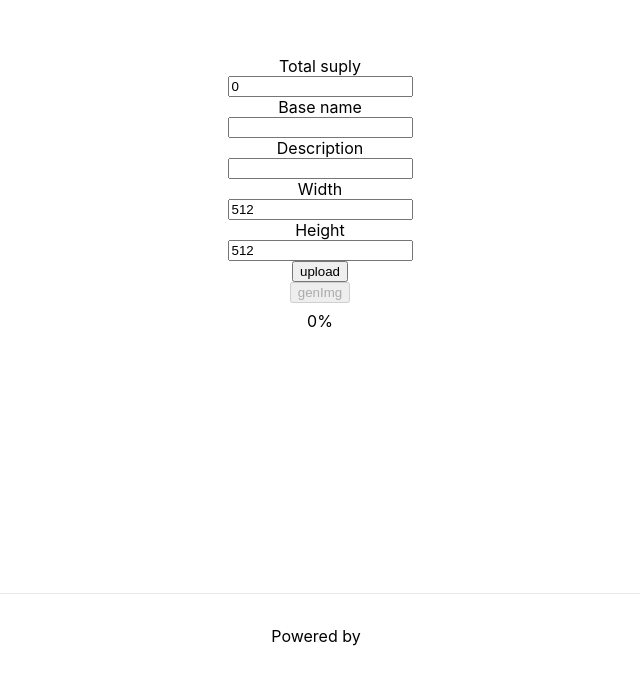
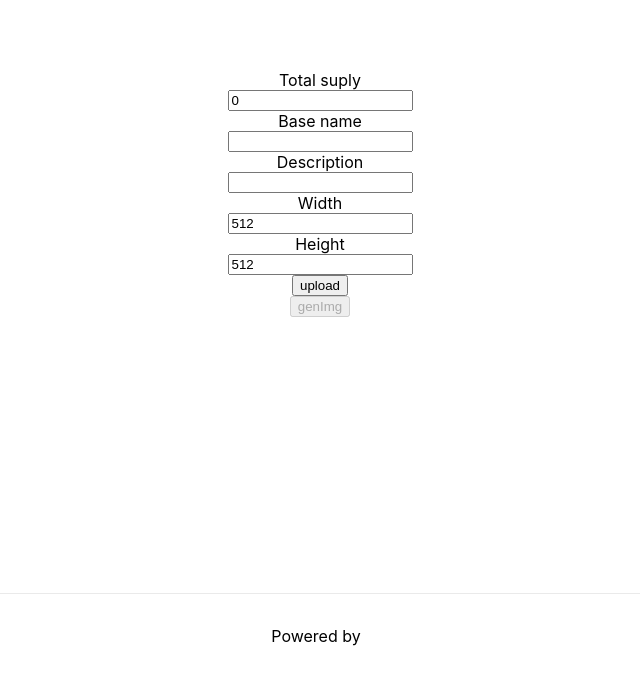
Before and after one commit to nftiply-hello/gen-nft-next-fullstack, a Next.js app: page / in a window 1280 px wide. Shown: the part 207-885 px from the top of the page, without its empty margins (320-960 px from the left). Built offline with nearby package versions, Linux system fonts and the light colour scheme.

Commit message:
hide show progress

```diff
--- a/pages/index.tsx
+++ b/pages/index.tsx
@@ -270,6 +270,7 @@ const Home: NextPage = () => {
         >
           genImg
         </button>
+        {percentProgress > 0 && (
           <Progress
             strokeColor={{
               "0%": "#108ee9",
@@ -277,6 +278,7 @@ const Home: NextPage = () => {
             }}
             percent={percentProgress}
           />
+        )}
         {genPreviewImg()}
         {genConfigUi()}
         {results.map((r, i) => (
```
Lines whose indentation alone changed are shown as unchanged.
